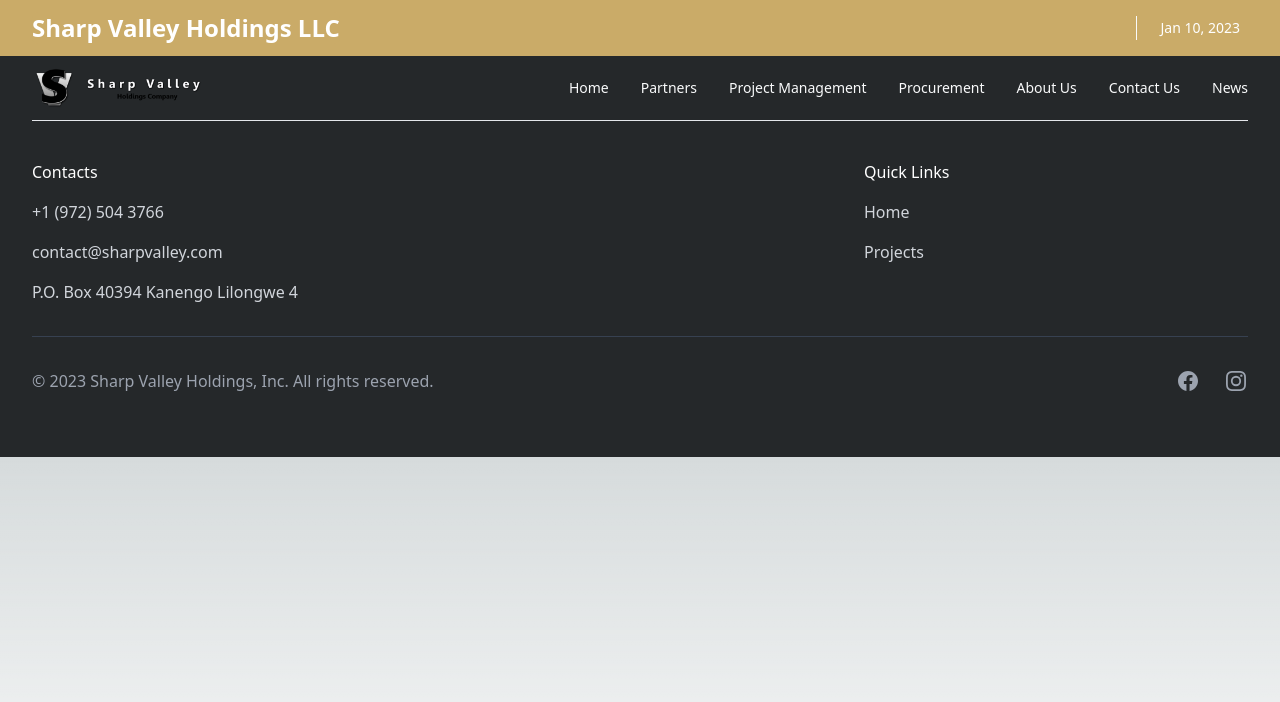
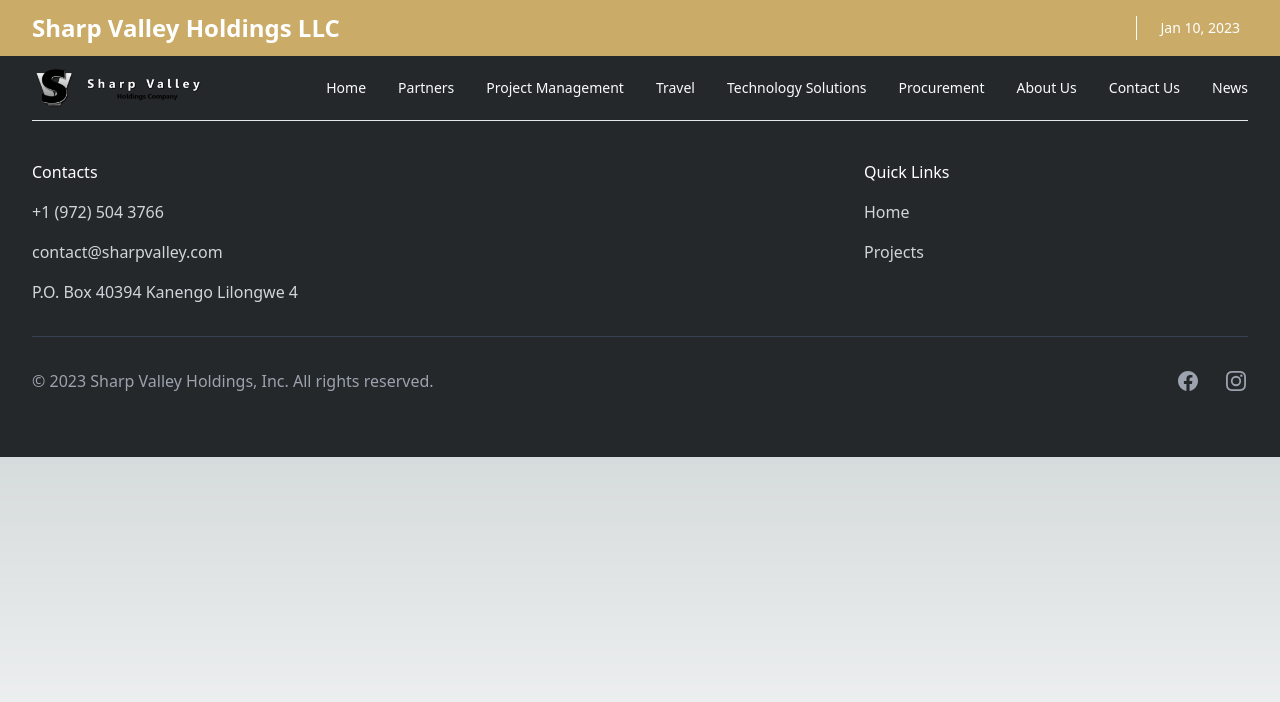
Before and after one commit to BernMasache/sharp-valley-store, a Next.js app: page / in a window 1280 px wide. Shown: the top 702 px of the page. Built offline with nearby package versions, Linux system fonts and the light colour scheme; what tw-elements would draw is missing.

Commit message:
contact form ui change

```diff
--- a/components/layouts/main.layout.jsx
+++ b/components/layouts/main.layout.jsx
@@ -11,6 +11,8 @@
         { name: 'Home', href: '/home' },
         { name: 'Partners', href: '/partners' },
         { name: 'Project Management', href: '/projects' },
+        { name: 'Travel', href: '/home' },
+        { name: 'Technology Solutions', href: '/' },
         { name: 'Procurement', href: '/quality-used-equipment' },
         { name: 'About Us', href: '/about' },
         { name: 'Contact Us', href: '/contact-us' },
@@ -24,6 +26,8 @@
                 { name: 'Home', href: '/home' },
                 { name: 'Partners', href: '/partners' },
                 { name: 'Project Management', href: '/projects' },
+                { name: 'Travel', href: '/home' },
+                { name: 'Technology Solutions', href: '/' },
                 { name: 'Procurement', href: '/quality-used-equipment' },
                 { name: 'About Us', href: '/about' },
                 { name: 'Contact Us', href: '/contact-us' },
@@ -332,7 +336,7 @@
             <main className={styles.main}>
                 {children}
             </main>
-            <FooterComponent/>
+            <FooterComponent />
 
         </div>
     )
```
